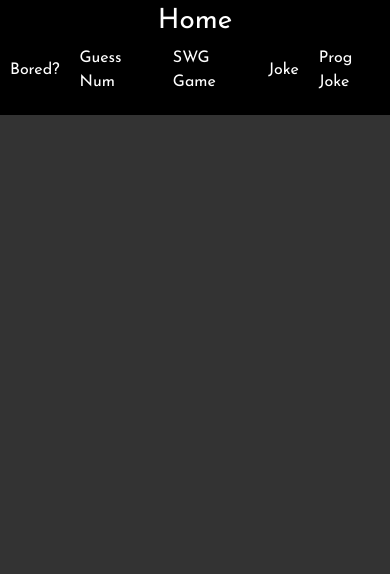
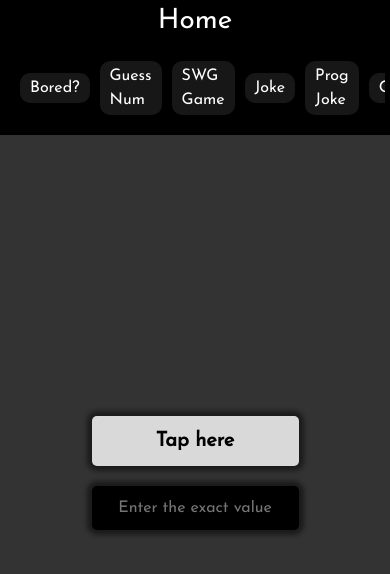
Before and after one commit to vilasrhegde/jokes, a React (Create React App) app: page /captcha in a window 390 px wide. Shown: the top 574 px of the page. Built offline with nearby package versions, Linux system fonts and the light colour scheme.

Commit message:
added captcha

```diff
--- a/src/App.css
+++ b/src/App.css
@@ -191,8 +191,11 @@ body{
 }
 li{
   list-style: none;
-  padding: 0 10px;
+  padding: 2px 10px;
   font-size: 1rem;
+  background: rgba(138, 138, 138, 0.301);
+  border-radius: 10px;
+  margin: 5px;
 }
 
 
@@ -286,13 +289,18 @@ nav{
   }
   .nav-links{
     display: flex;
-    justify-content: center;
-    padding: 0;
+    justify-content: left;
+    padding: 10px;
+    margin:0  5px;
+    overflow-y: scroll;
     align-items: center;
   }
   li{
     list-style: none;
-    padding: 0 10px;
+    padding: 3px 10px;
+    background: rgba(138, 138, 138, 0.164);
+    border-radius: 10px;
+    margin: 5px;
     font-size: 1rem;
   }
 
@@ -509,3 +517,44 @@ nav{
   }
 
 }
+
+/*------------------------------------------captcha---------------------------------------*/
+
+@import url('https://fonts.googleapis.com/css2?family=Architects+Daughter&display=swap');
+.captcha{
+  display: flex;
+  justify-content: center;
+  align-items: center;
+  height: 80vh;
+}
+.inputs{
+  display: flex;
+  flex-direction: column;
+}
+.inputs input{
+  padding: 10px 15px;
+  margin: 10px;
+  border-radius: 5px;
+  border: none;
+  outline: none;
+  box-shadow: 0 0 5px 5px rgba(2, 1, 1, 0.479);
+}
+.cap_val{
+  /* font-family: 'Architects Daughter', cursive; */
+  text-decoration:none ;
+  background: rgba(255, 255, 255, 0.815);
+  font-weight: 900;
+  font-size: 20px;
+  user-select: none;
+  cursor:pointer;
+}
+.user{
+  background: #000;
+  color: #fff;
+  text-align: center;
+}
+.captcha h3{
+  color: #fff;
+  text-align: center;
+  margin: 20px auto;
+}
--- a/src/App.js
+++ b/src/App.js
@@ -1,14 +1,15 @@
 import React from 'react'
-import AxiosJoke from './components/ProgJoke'
 import AxiosTicket from './components/AxiosTicket'
 import Bored from './components/Bored'
 import TextForm from './components/TextForm'
+import GuessNum from './components/GuessNum'
+import SnWaGu from './components/SnWaGu'
+import ProgJoke from './components/ProgJoke'
+import Captcha from './components/Captcha'
 import './App.css'
 
 import { BrowserRouter , Routes, Route,Link } from 'react-router-dom';
-import GuessNum from './components/GuessNum'
-import SnWaGu from './components/SnWaGu'
-import ProgJoke from './components/ProgJoke'
+
 
 function App() {
   const navStyle ={
@@ -41,6 +42,9 @@ function App() {
               <Link  to='/ProgJoke' style={navStyle}>
               <li>Prog Joke</li>
               </Link>
+              <Link  to='/captcha' style={navStyle}>
+              <li>Captcha</li>
+              </Link>
 
           </ul>
       </nav>
@@ -51,6 +55,7 @@ function App() {
      <Route path="/ProgJoke" element={<ProgJoke />} />
      <Route path="/GuessNum" element={<GuessNum />} />
      <Route path="/SWGGame"  element={<SnWaGu />}/>
+     <Route path="/captcha"  element={<Captcha />}/>
 
     </Routes>
     </div>
--- /dev/null
+++ b/src/components/Captcha.js
@@ -0,0 +1,35 @@
+import React,{useState} from 'react';
+
+function Captcha() {
+    const [capt, setCapt] = useState('');
+    const [user, setUser] = useState('');
+    let captcha="";
+    let alphabets="AaBbCcDdEeFfggHhIiJjKkLlMmNnOoPpQqRrSsTtUuVvWwXxYyZz";
+
+    let generate=() =>{
+        let first = alphabets[Math.floor(Math.random() * alphabets.length )];
+        let second = Math.floor(Math.random() * 10);
+        let third = Math.floor(Math.random() * 10);
+        let fourth = alphabets[Math.floor(Math.random() * alphabets.length )];
+        let fifth = alphabets[Math.floor(Math.random() * alphabets.length )];
+        let sixth = Math.floor(Math.random() * 10);
+
+        captcha = first.toString()+second.toString()+third.toString()+fourth.toString()+fifth.toString()+sixth.toString();
+
+        setCapt(captcha);
+        document.getElementById('cap').style.textDecoration='line-through';
+    }
+  return (
+      <>
+      <div className="captcha" >
+          <div className="inputs">
+              <input type="button" className='cap_val' id='cap' readOnly value={capt ? capt : "Tap here"} onClick={generate}/>
+              <input type="text" className='user' placeholder='Enter the exact value' onChange={e => setUser(e.target.value)} value={user}  />
+              <h3 hidden={user=='' & user.length==capt.length & user.length==0 }>{capt == user ? "OK You're a Homo Sepien." : ""}</h3>
+          </div>
+      </div>
+      </>
+  )
+}
+
+export default Captcha;
```
Also changed, not shown: firebase.json (deleted), 1 other file (tests, documents, lock files or other folders).
